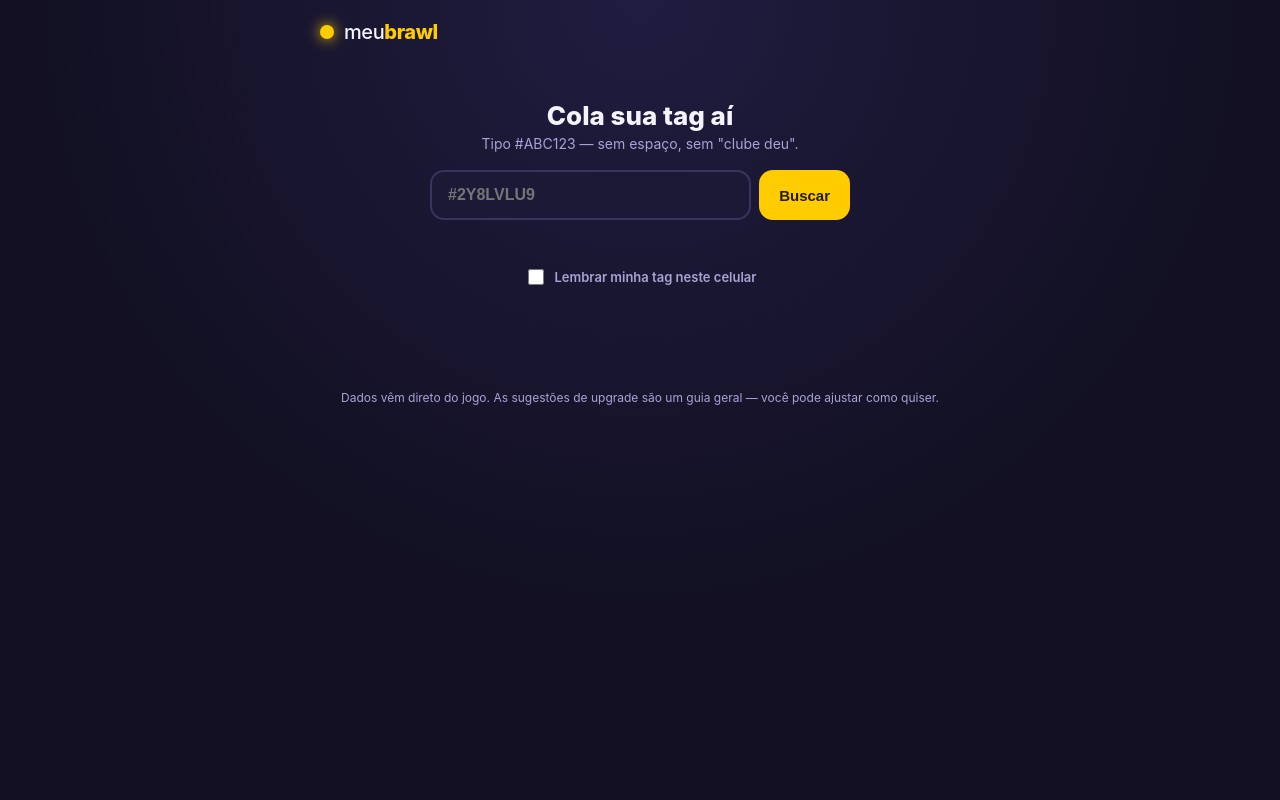
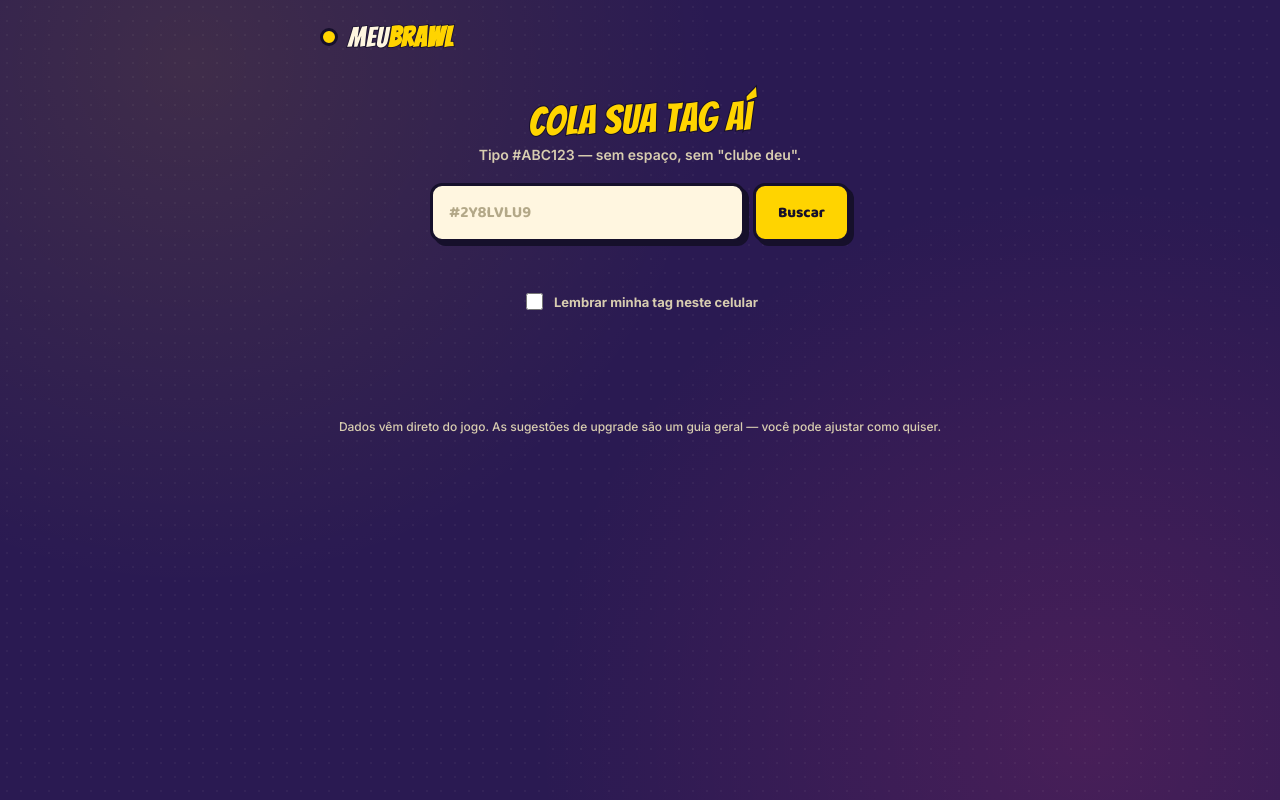
Before and after one commit to alissontroll/Brawl-new, a Flask app: page / in a window 1280 px wide. Run offline with Flask 3, Linux system fonts and the light colour scheme.

Commit message:
Add files via upload

```diff
--- a/static/style.css
+++ b/static/style.css
@@ -1,193 +1,290 @@
+/* =========================================================================
+   MEU BRAWL — identidade "Arena de Quadrinho"
+   Paleta: roxo-arena escuro + amarelo elétrico + rosa energia + verde vitória
+   Assinatura: painéis com contorno grosso + sombra dura deslocada,
+   fundo com textura de pontinhos (halftone), título com contorno tipo HQ.
+   ========================================================================= */
+
 :root {
-  --bg: #121022;
-  --bg-panel: #1c1936;
-  --bg-panel-raised: #241f45;
-  --accent: #ffcc00;
-  --accent2: #ff5e7a;
-  --accent3: #37e0c4;
-  --text: #f5f3ff;
-  --text-dim: #a9a3d4;
-  --radius: 18px;
-  font-family: -apple-system, BlinkMacSystemFont, "Segoe UI", Roboto, Arial, sans-serif;
+  --ink: #16102b;
+  --bg: #2a1a52;
+  --bg-deep: #1c1140;
+  --yellow: #ffd400;
+  --pink: #ff3d7f;
+  --teal: #00e0a4;
+  --cream: #fff6e0;
+  --cream-dim: #d8cdb0;
+  --panel: var(--cream);
+  --radius: 16px;
+
+  --font-display: "Bangers", "Baloo 2", cursive;
+  --font-chunky: "Baloo 2", sans-serif;
+  --font-body: "Inter", -apple-system, BlinkMacSystemFont, sans-serif;
 }
 
 * { box-sizing: border-box; }
 
 body {
   margin: 0;
-  background: radial-gradient(circle at top, #201c40 0%, var(--bg) 60%);
-  color: var(--text);
+  background:
+    radial-gradient(circle at 15% 8%, rgba(255,212,0,0.10), transparent 40%),
+    radial-gradient(circle at 85% 92%, rgba(255,61,127,0.14), transparent 42%),
+    var(--bg);
+  background-attachment: fixed;
+  color: var(--cream);
+  font-family: var(--font-body);
   min-height: 100vh;
+  position: relative;
 }
 
-.topbar { padding: 20px 20px 6px; }
+/* textura de pontinhos (halftone) por cima de tudo, bem sutil */
+body::before {
+  content: "";
+  position: fixed;
+  inset: 0;
+  background-image: radial-gradient(var(--cream) 1px, transparent 1.4px);
+  background-size: 14px 14px;
+  opacity: 0.045;
+  pointer-events: none;
+  z-index: 0;
+}
+
+main, .topbar, .install-row, .status-banner { position: relative; z-index: 1; }
+
+/* ---------- topo ---------- */
+.topbar { padding: 22px 20px 4px; }
 .topbar-inner { display: flex; align-items: center; gap: 10px; max-width: 640px; margin: 0 auto; }
-.logo-dot { width: 14px; height: 14px; border-radius: 50%; background: var(--accent); box-shadow: 0 0 14px var(--accent); }
-.topbar h1 { font-size: 20px; letter-spacing: -0.02em; margin: 0; font-weight: 500; }
-.topbar h1 strong { color: var(--accent); font-weight: 800; }
+.logo-dot {
+  width: 18px; height: 18px; border-radius: 50%;
+  background: var(--yellow); border: 3px solid var(--ink);
+}
+.topbar h1 {
+  font-family: var(--font-display);
+  font-size: 28px; letter-spacing: 0.02em; margin: 0; font-weight: 400;
+  color: var(--cream);
+  -webkit-text-stroke: 1.5px var(--ink);
+  paint-order: stroke fill;
+}
+.topbar h1 strong { color: var(--yellow); -webkit-text-stroke: 1.5px var(--ink); }
 
-main { max-width: 640px; margin: 0 auto; padding: 20px 16px 60px; }
+main { max-width: 640px; margin: 0 auto; padding: 16px 16px 60px; }
 
-.search-block { text-align: center; padding: 30px 10px 10px; }
-.search-block h2 { font-size: 26px; margin: 0 0 4px; font-weight: 800; }
-.sub { color: var(--text-dim); font-size: 14px; margin: 0 0 18px; }
+/* ---------- busca ---------- */
+.search-block { text-align: center; padding: 26px 8px 10px; }
+.search-block h2 {
+  font-family: var(--font-display);
+  font-size: 40px; margin: 0 0 6px; font-weight: 400; letter-spacing: 0.01em;
+  color: var(--yellow);
+  -webkit-text-stroke: 2px var(--ink);
+  paint-order: stroke fill;
+  transform: rotate(-1.5deg);
+}
+.sub { color: var(--cream-dim); font-size: 14px; margin: 0 0 20px; font-weight: 600; }
 
 #search-form { display: flex; gap: 8px; max-width: 420px; margin: 0 auto; }
 #tag-input {
   flex: 1;
   padding: 14px 16px;
-  border-radius: 14px;
-  border: 2px solid #38335f;
-  background: var(--bg-panel);
-  color: var(--text);
+  border-radius: 12px;
+  border: 3px solid var(--ink);
+  background: var(--cream);
+  color: var(--ink);
+  font-family: var(--font-chunky);
   font-size: 16px;
   font-weight: 700;
   outline: none;
+  box-shadow: 4px 4px 0 var(--ink);
 }
-#tag-input:focus { border-color: var(--accent); }
+#tag-input::placeholder { color: #b3a888; }
+#tag-input:focus { border-color: var(--pink); }
 #search-form button {
-  padding: 14px 20px;
-  border-radius: 14px;
-  border: none;
-  background: var(--accent);
-  color: #221c00;
+  padding: 14px 22px;
+  border-radius: 12px;
+  border: 3px solid var(--ink);
+  background: var(--yellow);
+  color: var(--ink);
+  font-family: var(--font-chunky);
   font-weight: 800;
   font-size: 15px;
   cursor: pointer;
+  box-shadow: 4px 4px 0 var(--ink);
+  transition: transform 0.05s, box-shadow 0.05s;
 }
-#search-form button:active { transform: scale(0.97); }
+#search-form button:active {
+  transform: translate(4px, 4px);
+  box-shadow: 0 0 0 var(--ink);
+}
 
-.status-msg { min-height: 20px; margin-top: 12px; font-size: 14px; color: var(--accent2); font-weight: 600; }
+.status-msg { min-height: 20px; margin-top: 14px; font-size: 14px; color: var(--pink); font-weight: 700; }
 
 .remember-row {
   display: flex; align-items: center; justify-content: center; gap: 8px;
-  font-size: 13px; color: var(--text-dim); font-weight: 600;
-  margin-top: 4px; cursor: pointer;
+  font-size: 13px; color: var(--cream-dim); font-weight: 700;
+  margin-top: 6px; cursor: pointer;
 }
-.remember-row input { width: 16px; height: 16px; accent-color: var(--accent); }
+.remember-row input { width: 17px; height: 17px; accent-color: var(--yellow); }
 
 .hidden { display: none !important; }
 
-.profile-card {
-  background: linear-gradient(135deg, var(--bg-panel-raised), var(--bg-panel));
+/* ---------- status do servidor ---------- */
+.status-banner {
+  max-width: 640px; margin: 14px auto 0; padding: 10px 16px;
+  border-radius: 12px; text-align: center; font-size: 13px; font-weight: 800;
+  border: 3px solid var(--ink); font-family: var(--font-chunky);
+}
+.status-banner.maintenance { background: var(--pink); color: var(--ink); }
+.status-banner.online { background: var(--teal); color: var(--ink); }
+
+/* ---------- histórico de buscas (stickers) ---------- */
+.recent-list { display: flex; flex-wrap: wrap; gap: 8px; justify-content: center; margin-top: 16px; }
+.recent-chip {
+  background: var(--cream); border: 2.5px solid var(--ink); color: var(--ink);
+  border-radius: 20px; padding: 6px 14px; font-size: 12px; font-family: var(--font-chunky); font-weight: 700;
+  cursor: pointer; box-shadow: 3px 3px 0 var(--ink);
+}
+.recent-chip:nth-child(odd) { transform: rotate(-2deg); }
+.recent-chip:nth-child(even) { transform: rotate(2deg); }
+.recent-chip:active { transform: translate(2px, 2px); box-shadow: 1px 1px 0 var(--ink); }
+
+/* ---------- painel base (estilo quadrinho) ---------- */
+.profile-card, .panel, .focus-today {
+  background: var(--panel);
+  color: var(--ink);
   border-radius: var(--radius);
-  padding: 20px;
-  margin-top: 26px;
+  border: 3px solid var(--ink);
+  box-shadow: 6px 6px 0 var(--ink);
 }
-.profile-main h2 { margin: 0; font-size: 22px; }
-.tag-chip { color: var(--text-dim); font-size: 13px; font-weight: 700; }
 
-.profile-stats { display: grid; grid-template-columns: repeat(4, 1fr); gap: 8px; margin-top: 16px; }
-.stat { background: rgba(255,255,255,0.04); border-radius: 12px; padding: 10px 4px; text-align: center; }
-.stat span { display: block; font-size: 18px; font-weight: 800; color: var(--accent3); }
-.stat label { font-size: 11px; color: var(--text-dim); text-transform: uppercase; letter-spacing: 0.03em; }
+.profile-card { padding: 22px; margin-top: 28px; }
+.profile-main h2 {
+  margin: 0; font-size: 24px; font-family: var(--font-chunky); font-weight: 800;
+}
+.tag-chip { color: #8a7d5c; font-size: 13px; font-weight: 700; }
 
+.profile-stats { display: grid; grid-template-columns: repeat(4, 1fr); gap: 8px; margin-top: 18px; }
+.stat {
+  background: var(--bg-deep); border-radius: 12px; padding: 12px 4px; text-align: center;
+  border: 2.5px solid var(--ink);
+}
+.stat span { display: block; font-size: 19px; font-weight: 800; color: var(--yellow); font-family: var(--font-chunky); }
+.stat label { font-size: 10px; color: var(--cream-dim); text-transform: uppercase; letter-spacing: 0.04em; font-weight: 700; }
+
+.record-badge {
+  margin: 16px 0 0; text-align: center; font-size: 13px; font-weight: 800;
+  color: var(--ink); background: var(--yellow); border: 2.5px solid var(--ink);
+  border-radius: 10px; padding: 9px; font-family: var(--font-chunky); transform: rotate(-1deg);
+}
+.share-btn {
+  display: block; width: 100%; margin-top: 14px; padding: 11px;
+  background: var(--cream); border: 2.5px solid var(--ink); color: var(--ink);
+  border-radius: 10px; font-weight: 700; font-size: 12px; cursor: pointer; font-family: var(--font-chunky);
+}
+.share-btn:active { transform: translate(2px, 2px); }
+
+/* ---------- foco do dia (bolha de fala) ---------- */
 .focus-today {
-  margin-top: 16px;
-  background: linear-gradient(135deg, var(--accent2), #ff8a5e);
-  border-radius: var(--radius);
-  padding: 18px 20px;
-  color: #2b0d10;
+  margin-top: 20px;
+  background: var(--pink);
+  color: var(--ink);
+  padding: 20px 22px;
+  position: relative;
 }
-.focus-today .eyebrow { font-size: 12px; font-weight: 800; text-transform: uppercase; letter-spacing: 0.06em; opacity: 0.75; }
-.today-body { display: flex; align-items: center; gap: 12px; margin-top: 8px; font-weight: 800; font-size: 20px; }
-.today-body img { width: 44px; height: 44px; border-radius: 10px; background: rgba(255,255,255,0.3); }
+.focus-today::after {
+  content: "";
+  position: absolute; left: 34px; bottom: -14px;
+  width: 0; height: 0;
+  border: 14px solid transparent;
+  border-top-color: var(--pink);
+  border-bottom: 0;
+  filter: drop-shadow(0 3px 0 var(--ink));
+}
+.focus-today .eyebrow {
+  font-size: 12px; font-weight: 800; text-transform: uppercase; letter-spacing: 0.06em; opacity: 0.75;
+  font-family: var(--font-chunky);
+}
+.today-body { display: flex; align-items: center; gap: 12px; margin-top: 8px; font-weight: 800; font-size: 21px; font-family: var(--font-chunky); }
+.today-body img { width: 46px; height: 46px; border-radius: 10px; background: rgba(255,255,255,0.35); border: 2.5px solid var(--ink); }
 
-.panel { margin-top: 22px; }
-.panel h3 { margin: 0 0 2px; font-size: 17px; font-weight: 800; }
+/* ---------- painéis de conteúdo ---------- */
+.panel { margin-top: 24px; padding: 20px; }
+.panel h3 { margin: 0 0 2px; font-size: 18px; font-weight: 800; font-family: var(--font-chunky); }
+.panel .sub { color: #8a7d5c; }
+
+.trophy-chart { margin-top: 14px; }
+.trophy-chart svg { width: 100%; height: 90px; display: block; }
+.trophy-chart .empty { color: #8a7d5c; font-size: 13px; padding: 10px 0; font-weight: 600; }
+.trophy-chart polyline { stroke: var(--pink) !important; }
 
 .focus-list { list-style: none; margin: 12px 0 0; padding: 0; display: flex; flex-direction: column; gap: 8px; }
 .focus-list li {
   display: flex; align-items: center; gap: 12px;
-  background: var(--bg-panel); border-radius: 14px; padding: 10px 14px;
+  background: var(--bg-deep); color: var(--cream); border-radius: 12px; padding: 10px 14px;
+  border: 2.5px solid var(--ink);
 }
-.focus-list .rank { font-weight: 800; color: var(--text-dim); width: 20px; }
+.focus-list .rank {
+  font-weight: 800; color: var(--ink); background: var(--yellow); width: 22px; height: 22px;
+  border-radius: 50%; display: flex; align-items: center; justify-content: center; font-size: 12px;
+  flex-shrink: 0;
+}
 .focus-list img { width: 36px; height: 36px; border-radius: 8px; background: rgba(255,255,255,0.06); }
-.focus-list .fname { font-weight: 700; flex: 1; }
-.focus-list .fpower { font-size: 12px; color: var(--accent); font-weight: 700; }
+.focus-list .fname { font-weight: 700; flex: 1; font-family: var(--font-chunky); }
+.focus-list .fpower { font-size: 12px; color: var(--yellow); font-weight: 700; }
 
-.brawler-grid { display: grid; grid-template-columns: repeat(3, 1fr); gap: 10px; margin-top: 12px; }
-.brawler-card { background: var(--bg-panel); border-radius: 14px; padding: 10px; text-align: center; }
+.brawler-filters { display: flex; flex-wrap: wrap; gap: 10px; align-items: center; margin-top: 14px; }
+#brawler-search {
+  flex: 1; min-width: 140px; padding: 9px 12px; border-radius: 10px;
+  border: 2.5px solid var(--ink); background: var(--bg-deep); color: var(--cream); font-size: 13px;
+}
+.filter-check { display: flex; align-items: center; gap: 6px; font-size: 12px; color: #8a7d5c; font-weight: 700; }
+.filter-check input { width: 15px; height: 15px; accent-color: var(--pink); }
+
+.brawler-grid { display: grid; grid-template-columns: repeat(3, 1fr); gap: 10px; margin-top: 14px; }
+.brawler-card {
+  background: var(--bg-deep); border-radius: 12px; padding: 10px; text-align: center;
+  border: 2.5px solid var(--ink);
+}
 .brawler-card img { width: 48px; height: 48px; border-radius: 10px; margin-bottom: 6px; background: rgba(255,255,255,0.06); }
-.brawler-card .bname { font-size: 12px; font-weight: 700; }
-.brawler-card .bpower { font-size: 11px; color: var(--accent3); font-weight: 700; }
-.brawler-card.maxed { opacity: 0.55; }
+.brawler-card .bname { font-size: 12px; font-weight: 700; color: var(--cream); font-family: var(--font-chunky); }
+.brawler-card .bpower { font-size: 11px; color: var(--teal); font-weight: 700; }
+.brawler-card.maxed { opacity: 0.5; }
+.empty-note { color: #8a7d5c; font-size: 13px; font-weight: 600; }
 
-footer { text-align: center; color: var(--text-dim); font-size: 12px; padding: 20px; }
-
-/* gráfico de troféus */
-.trophy-chart { margin-top: 14px; }
-.trophy-chart svg { width: 100%; height: 90px; display: block; }
-.trophy-chart .empty { color: var(--text-dim); font-size: 13px; padding: 10px 0; }
-
-/* últimas partidas */
-.battle-list { display: flex; flex-direction: column; gap: 8px; margin-top: 12px; }
+/* ---------- últimas partidas ---------- */
+.battle-list { display: flex; flex-direction: column; gap: 8px; margin-top: 14px; }
 .battle-row {
   display: flex; align-items: center; gap: 10px;
-  background: var(--bg-panel); border-radius: 14px; padding: 10px 14px;
-  border-left: 4px solid var(--text-dim);
+  background: var(--bg-deep); color: var(--cream); border-radius: 12px; padding: 10px 14px;
+  border: 2.5px solid var(--ink); border-left: 6px solid var(--cream-dim);
 }
-.battle-row.win { border-left-color: var(--accent3); }
-.battle-row.loss { border-left-color: var(--accent2); }
+.battle-row.win { border-left-color: var(--teal); }
+.battle-row.loss { border-left-color: var(--pink); }
 .battle-info { flex: 1; }
-.battle-mode { font-weight: 700; font-size: 13px; }
-.battle-brawlers { font-size: 11px; color: var(--text-dim); margin-top: 2px; }
+.battle-mode { font-weight: 700; font-size: 13px; font-family: var(--font-chunky); }
+.battle-brawlers { font-size: 11px; color: var(--cream-dim); margin-top: 2px; }
 .battle-change { font-weight: 800; font-size: 13px; }
-.battle-change.up { color: var(--accent3); }
-.battle-change.down { color: var(--accent2); }
+.battle-change.up { color: var(--teal); }
+.battle-change.down { color: var(--pink); }
 
-/* ranking do clube */
-.club-list { display: flex; flex-direction: column; gap: 6px; margin-top: 12px; }
+/* ---------- ranking do clube ---------- */
+.club-list { display: flex; flex-direction: column; gap: 6px; margin-top: 14px; }
 .club-row {
   display: flex; align-items: center; gap: 10px;
-  background: var(--bg-panel); border-radius: 12px; padding: 8px 14px;
+  background: var(--bg-deep); color: var(--cream); border-radius: 10px; padding: 8px 14px;
+  border: 2px solid var(--ink);
 }
-.club-row.me { outline: 2px solid var(--accent); }
-.club-pos { color: var(--text-dim); font-weight: 800; width: 22px; }
-.club-name { flex: 1; font-weight: 700; font-size: 14px; }
-.club-role { font-size: 10px; color: var(--text-dim); text-transform: uppercase; }
-.club-trophies { color: var(--accent); font-weight: 700; font-size: 13px; }
-.empty-note { color: var(--text-dim); font-size: 13px; }
+.club-row.me { border-color: var(--yellow); border-width: 3px; }
+.club-pos { color: var(--cream-dim); font-weight: 800; width: 22px; }
+.club-name { flex: 1; font-weight: 700; font-size: 14px; font-family: var(--font-chunky); }
+.club-role { font-size: 10px; color: var(--cream-dim); text-transform: uppercase; font-weight: 700; }
+.club-trophies { color: var(--yellow); font-weight: 700; font-size: 13px; }
 
-/* instalar como app */
-.install-row { text-align: center; margin-top: 16px; }
+/* ---------- instalar como app ---------- */
+.install-row { text-align: center; margin-top: 18px; }
 .install-btn {
-  background: var(--bg-panel-raised); color: var(--text); border: 2px solid var(--accent);
-  border-radius: 12px; padding: 10px 18px; font-weight: 800; font-size: 13px; cursor: pointer;
+  background: var(--yellow); color: var(--ink); border: 3px solid var(--ink);
+  border-radius: 12px; padding: 10px 20px; font-weight: 800; font-size: 13px; cursor: pointer;
+  font-family: var(--font-chunky); box-shadow: 3px 3px 0 var(--ink);
 }
+.install-btn:active { transform: translate(3px, 3px); box-shadow: 0 0 0 var(--ink); }
 
-/* status do servidor do jogo */
-.status-banner {
-  max-width: 640px; margin: 12px auto 0; padding: 10px 16px;
-  border-radius: 12px; text-align: center; font-size: 13px; font-weight: 700;
-}
-.status-banner.maintenance { background: rgba(255, 94, 122, 0.15); color: var(--accent2); border: 1px solid var(--accent2); }
-.status-banner.online { background: rgba(55, 224, 196, 0.12); color: var(--accent3); border: 1px solid var(--accent3); }
-
-/* histórico de buscas recentes */
-.recent-list { display: flex; flex-wrap: wrap; gap: 6px; justify-content: center; margin-top: 14px; }
-.recent-chip {
-  background: var(--bg-panel); border: 1px solid #38335f; color: var(--text-dim);
-  border-radius: 20px; padding: 6px 12px; font-size: 12px; font-weight: 700; cursor: pointer;
-}
-.recent-chip:active { transform: scale(0.96); }
-
-/* recorde pessoal + compartilhar */
-.record-badge {
-  margin: 14px 0 0; text-align: center; font-size: 13px; font-weight: 800;
-  color: var(--accent); background: rgba(255,204,0,0.1); border-radius: 10px; padding: 8px;
-}
-.share-btn {
-  display: block; width: 100%; margin-top: 12px; padding: 10px;
-  background: transparent; border: 1px solid #38335f; color: var(--text-dim);
-  border-radius: 10px; font-weight: 700; font-size: 12px; cursor: pointer;
-}
-
-/* filtro de brawlers */
-.brawler-filters { display: flex; flex-wrap: wrap; gap: 10px; align-items: center; margin-top: 12px; }
-#brawler-search {
-  flex: 1; min-width: 140px; padding: 8px 12px; border-radius: 10px;
-  border: 2px solid #38335f; background: var(--bg-panel); color: var(--text); font-size: 13px;
-}
-.filter-check { display: flex; align-items: center; gap: 6px; font-size: 12px; color: var(--text-dim); font-weight: 600; }
-.filter-check input { width: 15px; height: 15px; accent-color: var(--accent); }
+footer { text-align: center; color: var(--cream-dim); font-size: 12px; padding: 24px; position: relative; z-index: 1; }
```
